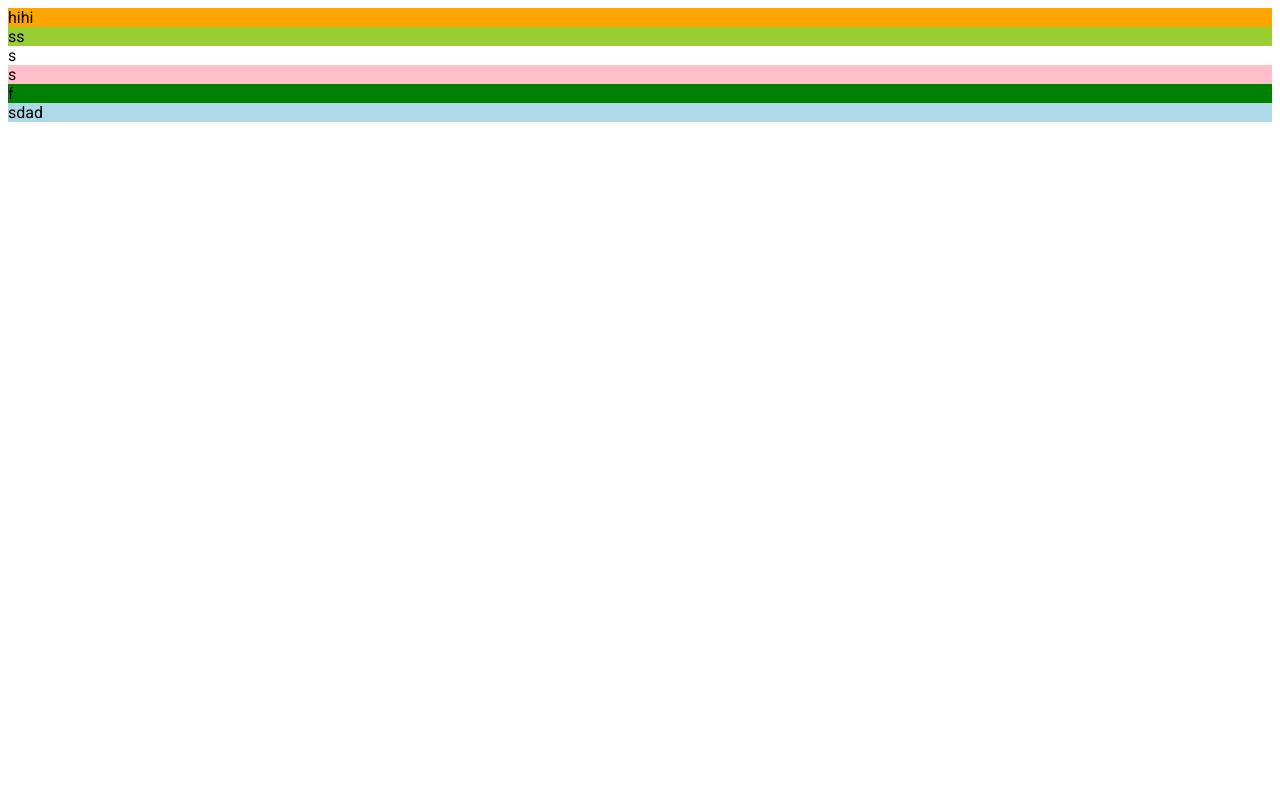
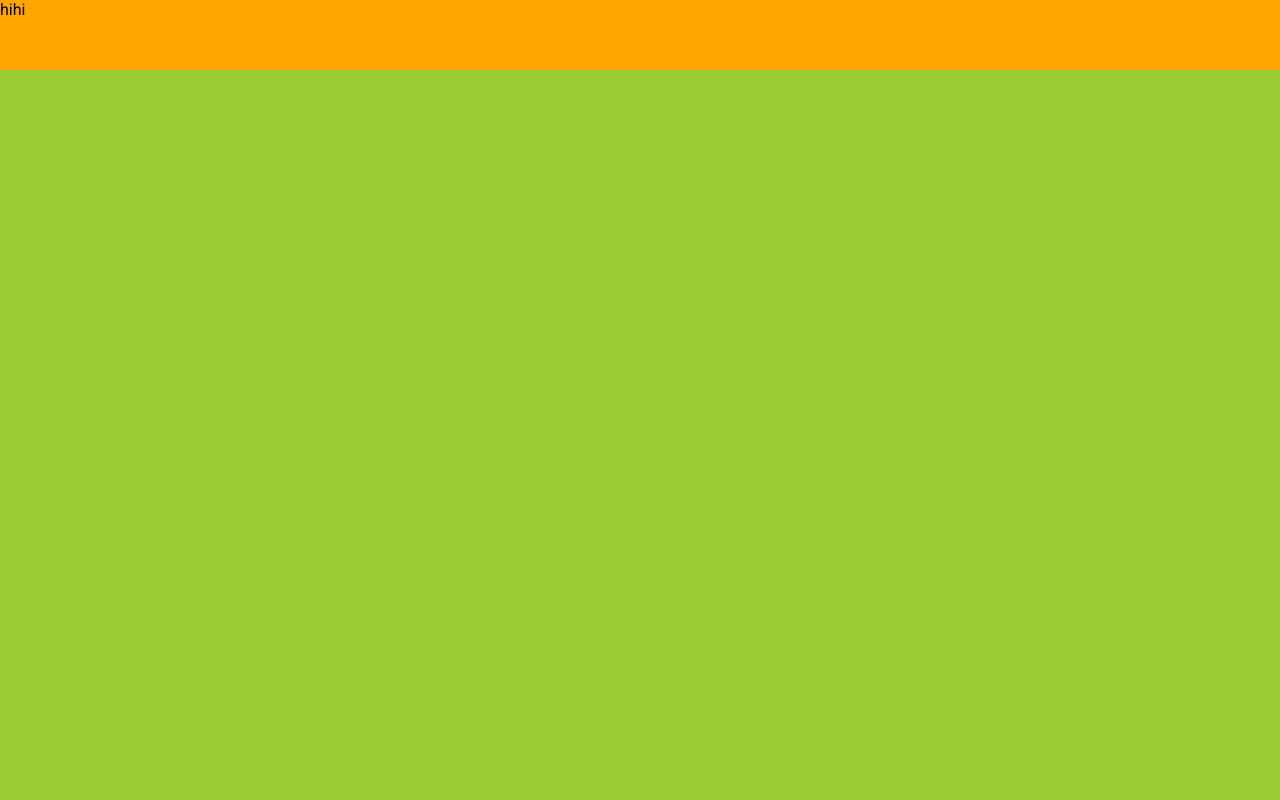
Before and after one commit to Ariuka11/Ariuka-Portfolio, a React (Create React App) app: page / in a window 1280 px wide. Shown: the top 800 px of the page. Built offline with nearby package versions, Linux system fonts and the light colour scheme.

Commit message:
Created all the pages with view

```diff
--- a/src/App.jsx
+++ b/src/App.jsx
@@ -4,7 +4,7 @@ import Portfolio from "./components/Portfolio/Portfolio";
 import Projects from "./components/Projects/Projects";
 import Testimonials from "./components/Testimonials/Testimonials";
 import Contact from "./components/Contact/Contact";
-import './'
+import './app.scss'
 
 function App() {
   return (
--- a/src/app.scss
+++ b/src/app.scss
@@ -1,3 +1,19 @@
+*{
+    margin:0;
+    box-sizing: border-box
+}
 .app{
     height: 100vh;
+
+    .sections {
+        width: 100%;
+        background-color: pink;
+        height: calc(100vh - 70px);
+        position: relative;
+        top: 70px;
+        > * {
+            width: 100vw;
+            height: calc(100vh - 70px);
+        }
+    }
 }
--- a/src/components/Contact/Contact.jsx
+++ b/src/components/Contact/Contact.jsx
@@ -4,7 +4,7 @@ import './contact.scss'
 export default function Contact() {
     return (
         <div className='contact'>
-            sdad
+
         </div>
     )
 }
--- a/src/components/Intro/Intro.jsx
+++ b/src/components/Intro/Intro.jsx
@@ -4,7 +4,7 @@ import './intro.scss'
 export default function Intro() {
     return (
         <div className='intro'>
-            ss
+
         </div>
     )
 }
--- a/src/components/Portfolio/Portfolio.jsx
+++ b/src/components/Portfolio/Portfolio.jsx
@@ -3,7 +3,7 @@ import './portfolio.scss'
 export default function Portfolio() {
     return (
         <div className='portfolio'>
-            s
+            asd
         </div>
     )
 }
--- a/src/components/Portfolio/portfolio.scss
+++ b/src/components/Portfolio/portfolio.scss
@@ -1,3 +1,3 @@
-.portolio{
+.portfolio{
     background-color: black;
 }
--- a/src/components/Topbar/topbar.scss
+++ b/src/components/Topbar/topbar.scss
@@ -1,3 +1,8 @@
 .topbar{
     background-color: orange;
+    position: fixed;
+    top: 0;
+    width: 100%;
+    height: 70px;
+    z-index: 2;
 }
```
